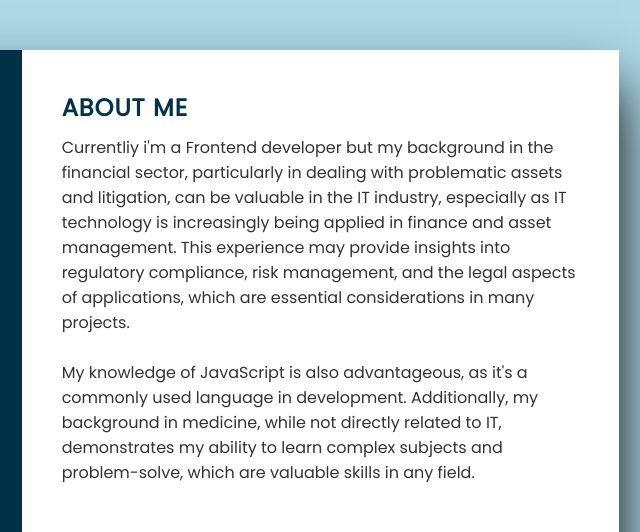
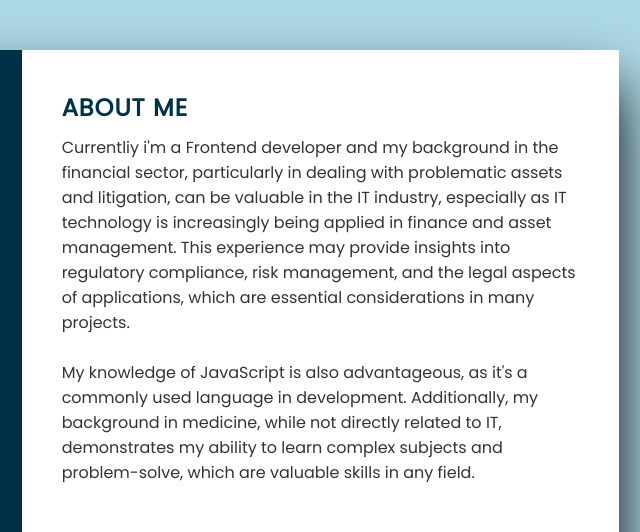
Before and after one commit to imedula/resume, a plain HTML site: page index.html in a window 1280 px wide. Shown: the top 532 px of the page, 469-1109 px from the left. Drawn offline with nearby package versions, Linux system fonts and the light colour scheme.

Commit message:
chnge in text

```diff
--- a/index.html
+++ b/index.html
@@ -85,7 +85,7 @@
         <div class="right-Side">
             <div class="about">
                 <h2 class="title2">About Me</h2>
-                <p>Currentliy i'm a Frontend developer but my background in the financial sector, particularly in
+                <p>Currentliy i'm a Frontend developer and my background in the financial sector, particularly in
                     dealing with problematic assets and litigation, can be valuable in the IT industry, especially as
                     IT technology is increasingly being applied in finance and asset management. This experience may
                     provide insights into regulatory compliance, risk management, and the legal aspects of
```
Also changed, not shown: screenshoot.png (renamed from Screenshot 2024-05-20 at 18.42.55.png).
